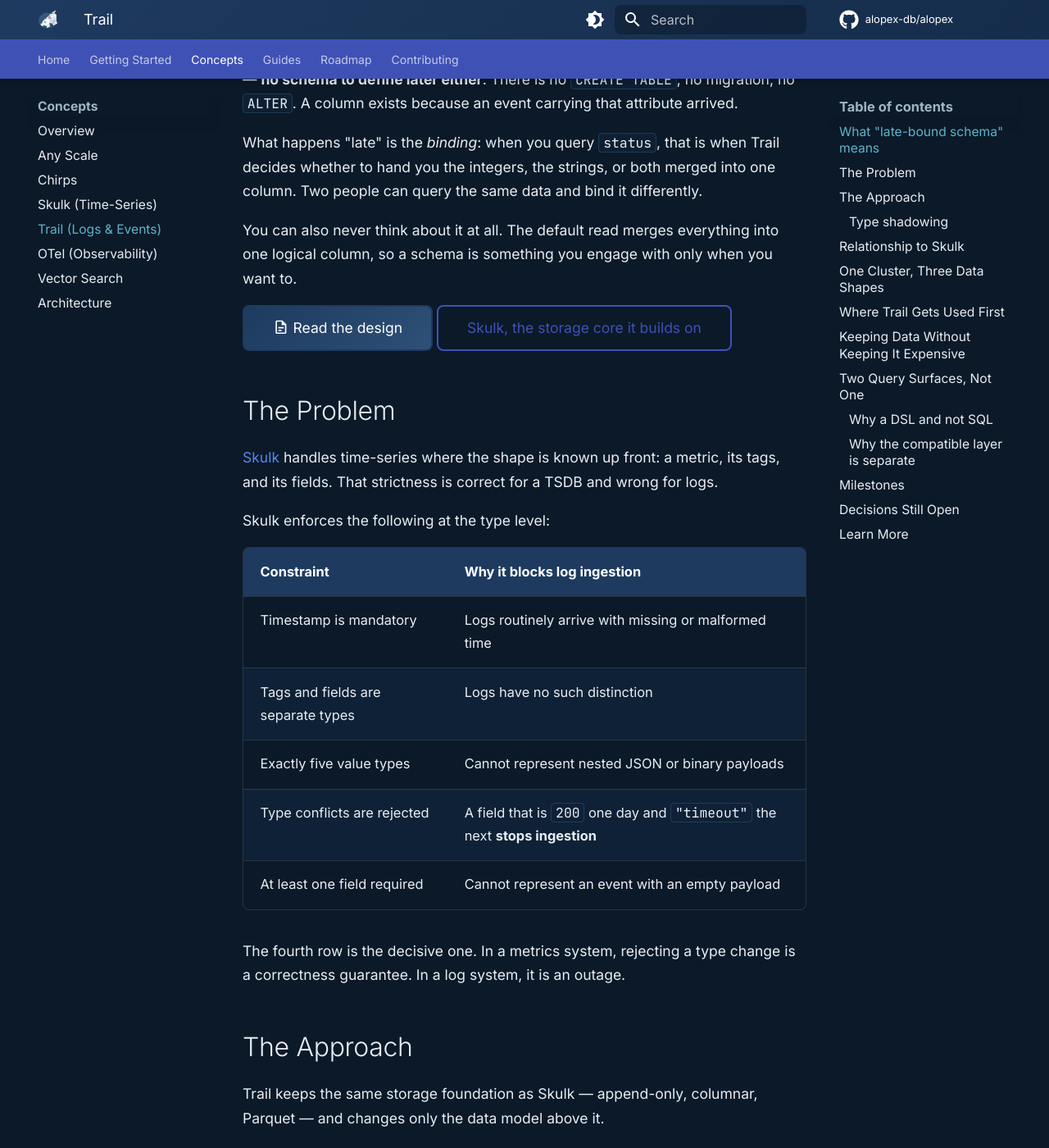
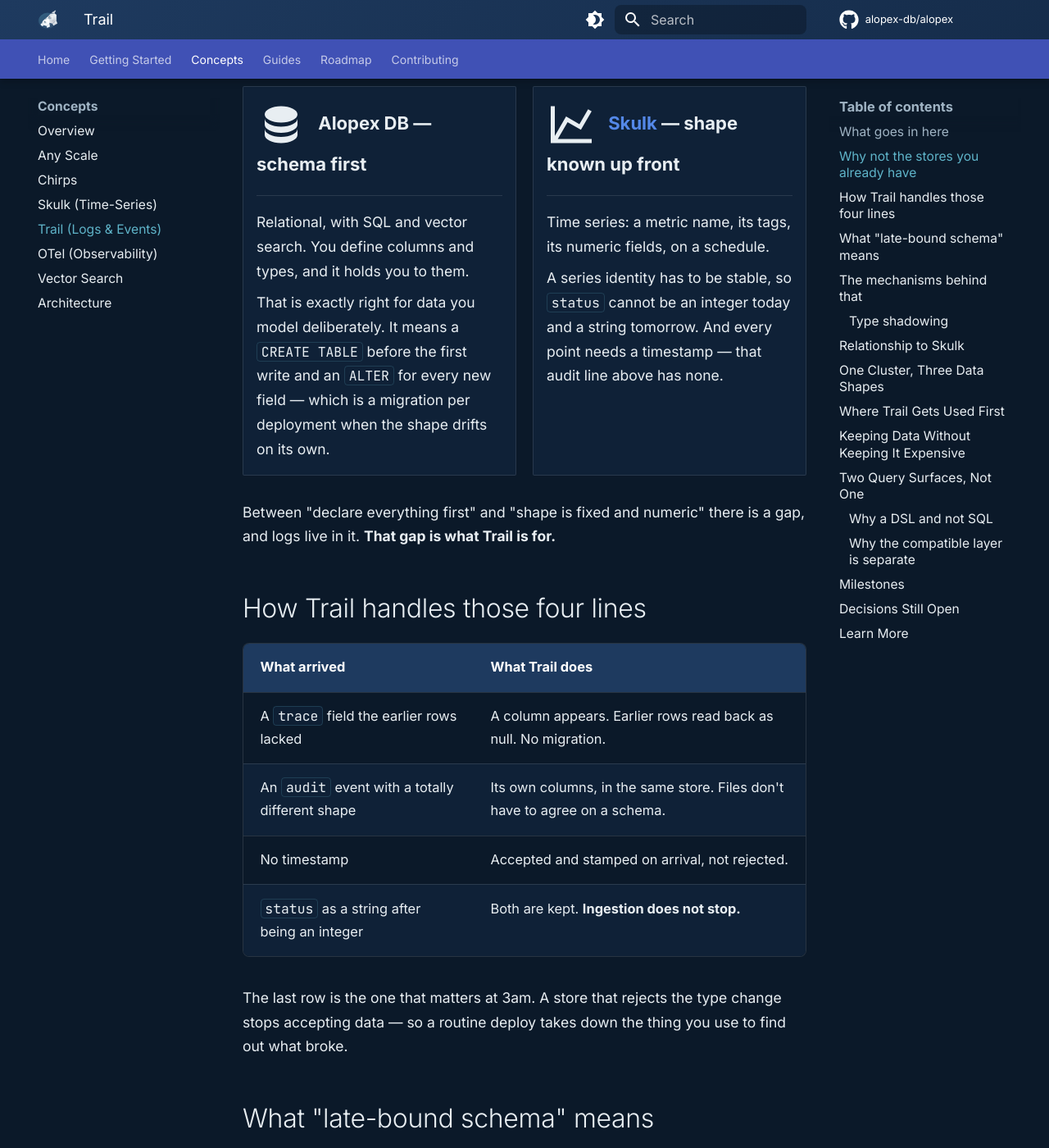
Before and after one commit to alopex-db/alopex-db.github.io, an MkDocs documentation site: the page built from docs/concepts/trail.md, in a window 1280 px wide and 1400 px high, scrolled down 1067 px. Shown: the whole window at 82% size. Built offline with MkDocs 1.6.1 and Material for MkDocs 9.7.7, drawn with Linux system fonts in a browser that asks for light colours; comment, search, counter and statistics services are not loaded; some of the changed text lies outside the part shown.

Commit message:
docs(site): Trail をユースケースから語る構成に再編
読者が知りたいのは「late-bound schema とは何か」ではなく「自分のデータを
どこに入れるべきか」である。用語の定義から始まり、Skulk の内部エラー名
(column_role_conflict) で必然性を説明し、Alopex DB という選択肢に一切触れて
いなかった。

concepts/trail.md の冒頭を再編:
- 「What goes in here」を新設。アプリログ・監査証跡・リクエストトレース・
  Webhook ペイロードという具体的な用途を挙げ、4行の JSONL で示す。
  宣言されていないフィールド、時刻の欠損、型の変化がすべて含まれる
- 「Why not the stores you already have」を新設。Alopex DB（スキーマ先行、
  ALTER が要る）と Skulk（形が固定、数値、時刻必須）を2枚のカードで対比し、
  その隙間にログが落ちることを示す
- 「How Trail handles those four lines」で、冒頭の4行それぞれに対する
  Trail の挙動を表で示す
- 用語の定義（late-bound schema）はその後に置く。必然性が先、定義が後
- Skulk の型制約を列挙していた旧「The Problem」節を削除（重複）
- 「The Approach」を「The mechanisms behind that」へ改題し、役割を明確化

index.md の Trail 節も同様に、用途とギャップから入る形へ。

mkdocs build --strict 通過。

Co-Authored-By: Claude Opus 5 (1M context) <noreply@anthropic.com>

````diff
--- a/docs/concepts/trail.md
+++ b/docs/concepts/trail.md
@@ -3,14 +3,77 @@ title: Trail
 description: Log and event store with late-bound schema
 ---
 
-# Trail - Late-Bound Schema Log Store
+# Trail - A Store for Logs and Events
 
 **Write first. The schema binds when you read.**
 
-Trail is an append-only store for logs and events whose shape is not known in
-advance. Columns are built from the attributes that actually arrive, and
-persisted columnar in Parquet. A field that changes type mid-stream does not
-break the pipeline; it becomes a column you can still query.
+## What goes in here
+
+Application logs. Audit trails. Request traces. Webhook payloads. Anything your
+system emits when something happens.
+
+```jsonl
+{"stream":"api",   "level":"info",  "route":"/users",  "status":200, "ms":12}
+{"stream":"api",   "level":"error", "route":"/orders", "status":500, "ms":840, "trace":"abc123"}
+{"stream":"audit", "actor":"deploy-bot", "action":"rollout", "target":"payment-v2"}
+{"stream":"api",   "level":"error", "route":"/orders", "status":"upstream_timeout", "retry":3}
+```
+
+Look at what those four lines do to a database.
+
+- The second carries a `trace` field the first doesn't.
+- The third comes from a different subsystem with an entirely different shape —
+  and no timestamp the sender thought worth including.
+- The fourth has `status` as a **string** where the others had an integer,
+  because a proxy started reporting failures differently. Plus a `retry` field
+  nobody declared.
+
+None of that is malformed. That is just what production emits.
+
+## Why not the stores you already have
+
+Alopex already has two places to put data. Neither one fits this.
+
+<div class="grid cards" markdown>
+
+-   :material-database:{ .lg .middle } **Alopex DB** — schema first
+
+    ---
+
+    Relational, with SQL and vector search. You define columns and types, and
+    it holds you to them.
+
+    That is exactly right for data you model deliberately. It means a
+    `CREATE TABLE` before the first write and an `ALTER` for every new field —
+    which is a migration per deployment when the shape drifts on its own.
+
+-   :material-chart-line:{ .lg .middle } **[Skulk](skulk.md)** — shape known up front
+
+    ---
+
+    Time series: a metric name, its tags, its numeric fields, on a schedule.
+
+    A series identity has to be stable, so `status` cannot be an integer today
+    and a string tomorrow. And every point needs a timestamp — that audit line
+    above has none.
+
+</div>
+
+Between "declare everything first" and "shape is fixed and numeric" there is a
+gap, and logs live in it. **That gap is what Trail is for.**
+
+## How Trail handles those four lines
+
+| What arrived | What Trail does |
+|:--|:--|
+| A `trace` field the earlier rows lacked | A column appears. Earlier rows read back as null. No migration. |
+| An `audit` event with a totally different shape | Its own columns, in the same store. Files don't have to agree on a schema. |
+| No timestamp | Accepted and stamped on arrival, not rejected. |
+| `status` as a string after being an integer | Both are kept. **Ingestion does not stop.** |
+
+The last row is the one that matters at 3am. A store that rejects the type
+change stops accepting data — so a routine deploy takes down the thing you use
+to find out what broke.
 
 ## What "late-bound schema" means
 
@@ -39,29 +102,11 @@ want to.
 [:material-file-document-outline: Read the design](https://github.com/alopex-db/docs/blob/main/design/alopex-trail-proposal.md){ .md-button .md-button--primary }
 [Skulk, the storage core it builds on](skulk.md){ .md-button }
 
-## The Problem
-
-[Skulk](skulk.md) handles time-series where the shape is known up front: a
-metric, its tags, and its fields. That strictness is correct for a TSDB and
-wrong for logs.
-
-Skulk enforces the following at the type level:
-
-| Constraint | Why it blocks log ingestion |
-| --- | --- |
-| Timestamp is mandatory | Logs routinely arrive with missing or malformed time |
-| Tags and fields are separate types | Logs have no such distinction |
-| Exactly five value types | Cannot represent nested JSON or binary payloads |
-| Type conflicts are rejected | A field that is `200` one day and `"timeout"` the next **stops ingestion** |
-| At least one field required | Cannot represent an event with an empty payload |
-
-The fourth row is the decisive one. In a metrics system, rejecting a type change
-is a correctness guarantee. In a log system, it is an outage.
-
-## The Approach
+## The mechanisms behind that
 
 Trail keeps the same storage foundation as Skulk — append-only, columnar,
-Parquet — and changes only the data model above it.
+Parquet — and changes only the data model above it. Four mechanisms do the
+work described above.
 
 <div class="grid cards" markdown>
 
````
Also changed, not shown: docs/index.md (+8 -7 lines).
